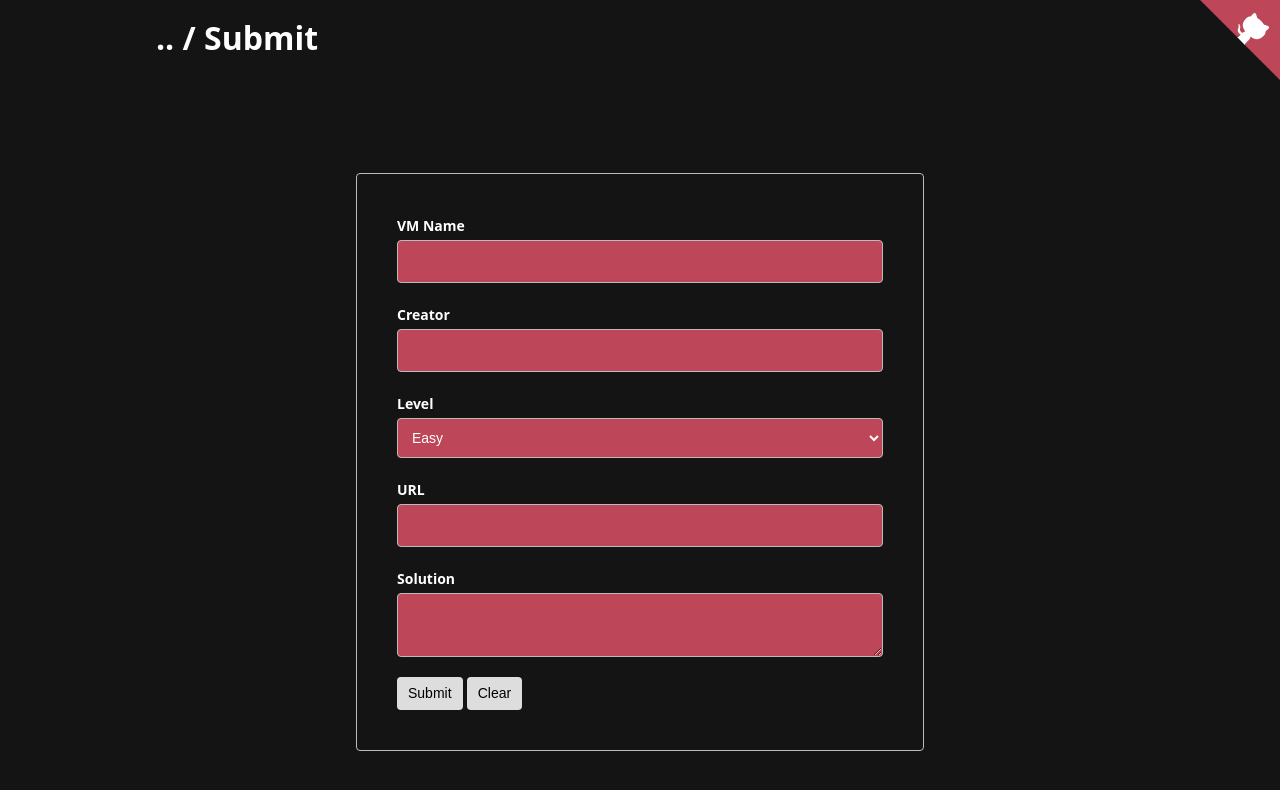
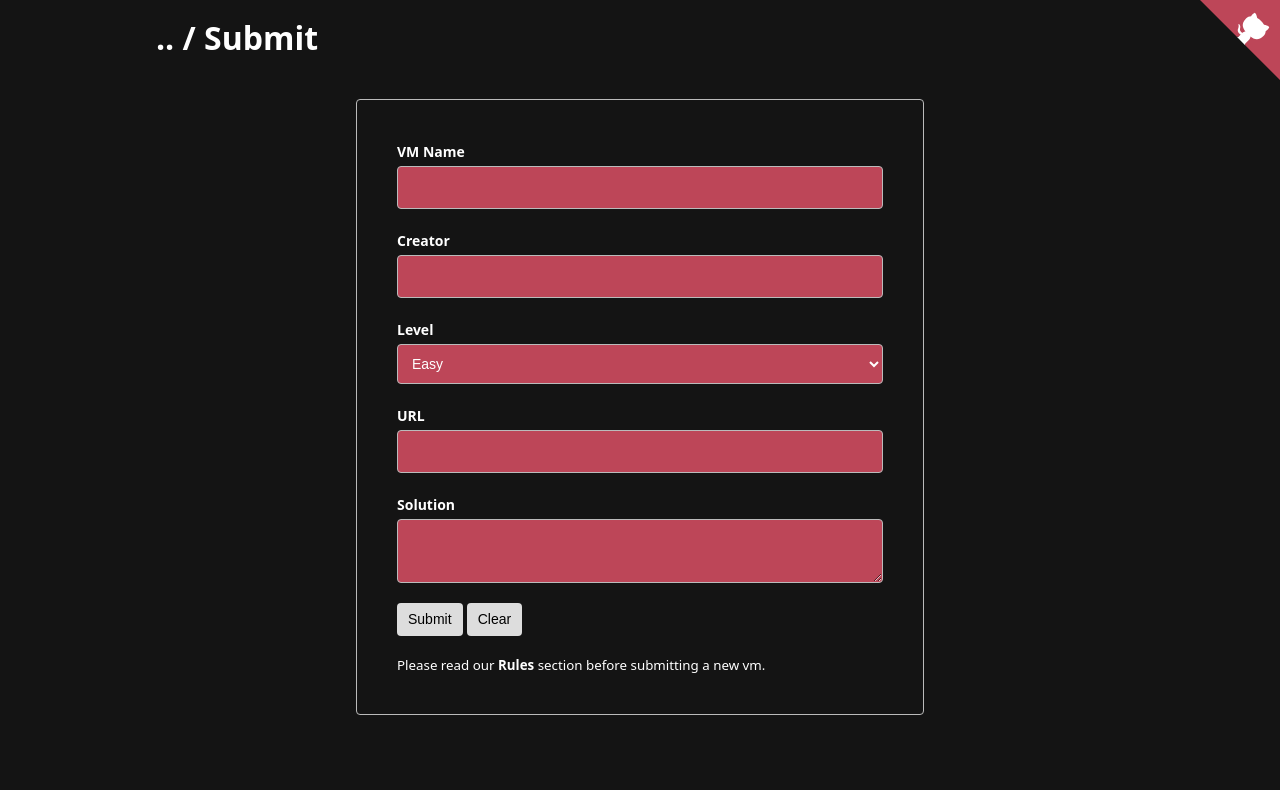
Before and after one commit to VulNyx/vulnyx, a Jekyll site: the page built from submit.md, in a window 1280 px wide. Shown: the top 790 px of the page. Built offline with Jekyll 4.4.1, drawn with Linux system fonts in a browser that asks for light colours.

Commit message:
fix: add a recommendation on submit form

```diff
--- a/assets/style.scss
+++ b/assets/style.scss
@@ -313,6 +313,7 @@ td div {
   display: flex;
   align-items: center;
   justify-content: center;
+  margin: 1.5rem 0;
 }
 
 .form > div ~ div {
@@ -336,6 +337,11 @@ td div {
   border: 1px solid #bbb;
   border-radius: 4px;
   box-sizing: border-box;
+}
+
+.form-footer {
+  display: flex;
+  align-items: center;
 }
 
 .contact-form {
--- a/submit.md
+++ b/submit.md
@@ -5,9 +5,6 @@ title: Submit
 
 {% raw %}
 
-<br>
-<br>
-<br>
 <meta name="viewport" content="width=device-width, initial-scale=1, maximum-scale=1">
 <section class="form-container">
   <form class="form contact-form" action="https://formspree.io/f/xbjewngg" method="POST">
@@ -39,7 +36,14 @@ title: Submit
       <button class="button" type="submit">Submit</button>
       <button class="button" type="reset">Clear</button>
     </div>
+    <div class="form-footer">
+      <small>Please read our
+        <a href="https://vulnyx.github.io/rules/" target="_blank">
+          <strong>Rules</strong>
+        </a>
+        section before submitting a new vm.
+      </small>
+    </div>
   </form>
 </section>
-
 {% endraw %}
```
